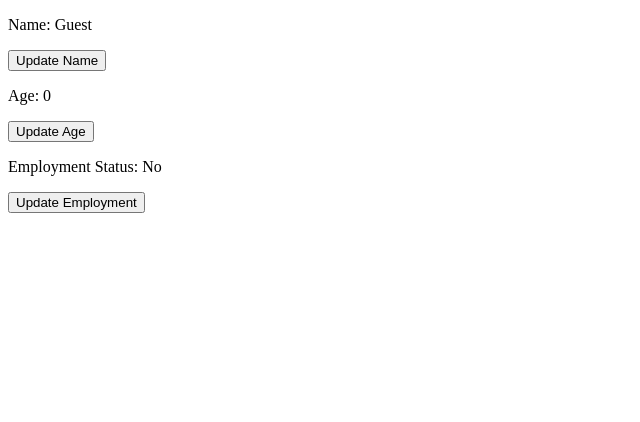
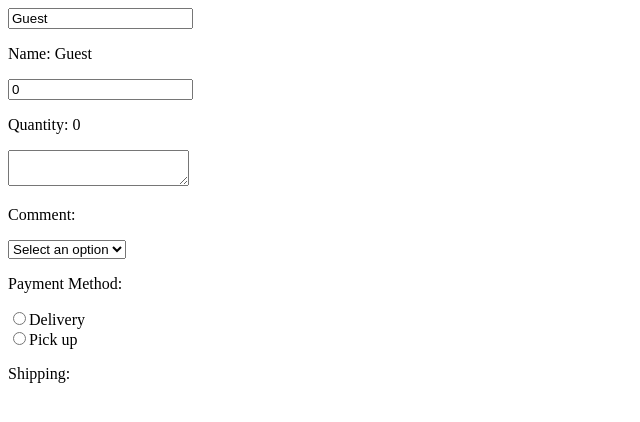
Before and after one commit to gippo05/REACT-projects, a React (Vite) app in the folder my-react-app/: page / in a window 1280 px wide. Shown: the top 422 px of the page, without its empty margins (0-640 px from the left). Built offline with nearby package versions, Linux system fonts and the light colour scheme.

Commit message:
learning react

```diff
--- a/my-react-app/src/App.jsx
+++ b/my-react-app/src/App.jsx
@@ -1,4 +1,4 @@
-import Button from './Button.jsx'
+import OnChange from "./OnChange";
 
 function App(){
 
@@ -8,7 +8,7 @@ function App(){
 
   return(
     <>
-      <Button />
+      <OnChange />
     </>
 
   );
--- /dev/null
+++ b/my-react-app/src/OnChange.jsx
@@ -0,0 +1,71 @@
+import React, {use, useState} from 'react'
+
+function OnChange(){
+
+const [name, setName] = useState("Guest");
+const [quantity, setQuantity] = useState(0);
+const [commentArea, setComment] = useState();
+const [payment, setPayment] = useState();
+const [shipping, setShipping] = useState();
+
+
+function handleChangeName(e){
+    setName(e.target.value);
+}
+
+function handleChangeQuantity(e){
+    setQuantity(e.target.value);
+}
+
+function handleChangeComment(e){
+    setComment(e.target.value);
+}
+function handlePayment(e){
+    setPayment(e.target.value)
+}
+function handleShipping(e){
+    setShipping(e.target.value)
+}
+    return(
+        <div>
+            <input type="text" value={name} onChange={handleChangeName}/>
+            <p>Name: {name}</p>
+
+            <input type="number" value={quantity} onChange={handleChangeQuantity}/>
+            <p>Quantity: {quantity}</p>
+
+            <textarea value={commentArea} onChange={handleChangeComment}></textarea>
+            <p>Comment: {commentArea}</p>
+
+            <select value={payment} onChange={handlePayment}>
+                <option value="">Select an option</option>
+                <option value="Mastercard">Mastercard</option>
+                <option value="Visa">Visa</option>
+                <option value="Gift Card">Gift Card</option>
+            </select>
+            <p>Payment Method: {payment}</p>
+
+            <input type="radio"
+            value="Delivery"
+            name="Delivery"
+            checked={shipping === "Delivery"}
+            onChange={handleShipping} />
+
+            <label>Delivery</label>
+            <br />
+
+            <input
+                type="radio"
+                value="Pick up"
+                name="Deliver"
+                checked={shipping === "Pick up"}
+                onChange={handleShipping}/>
+
+            <label>Pick up</label>
+            <br />
+
+            <p>Shipping: {shipping}</p>
+        </div>
+    );
+}
+export default OnChange
```
